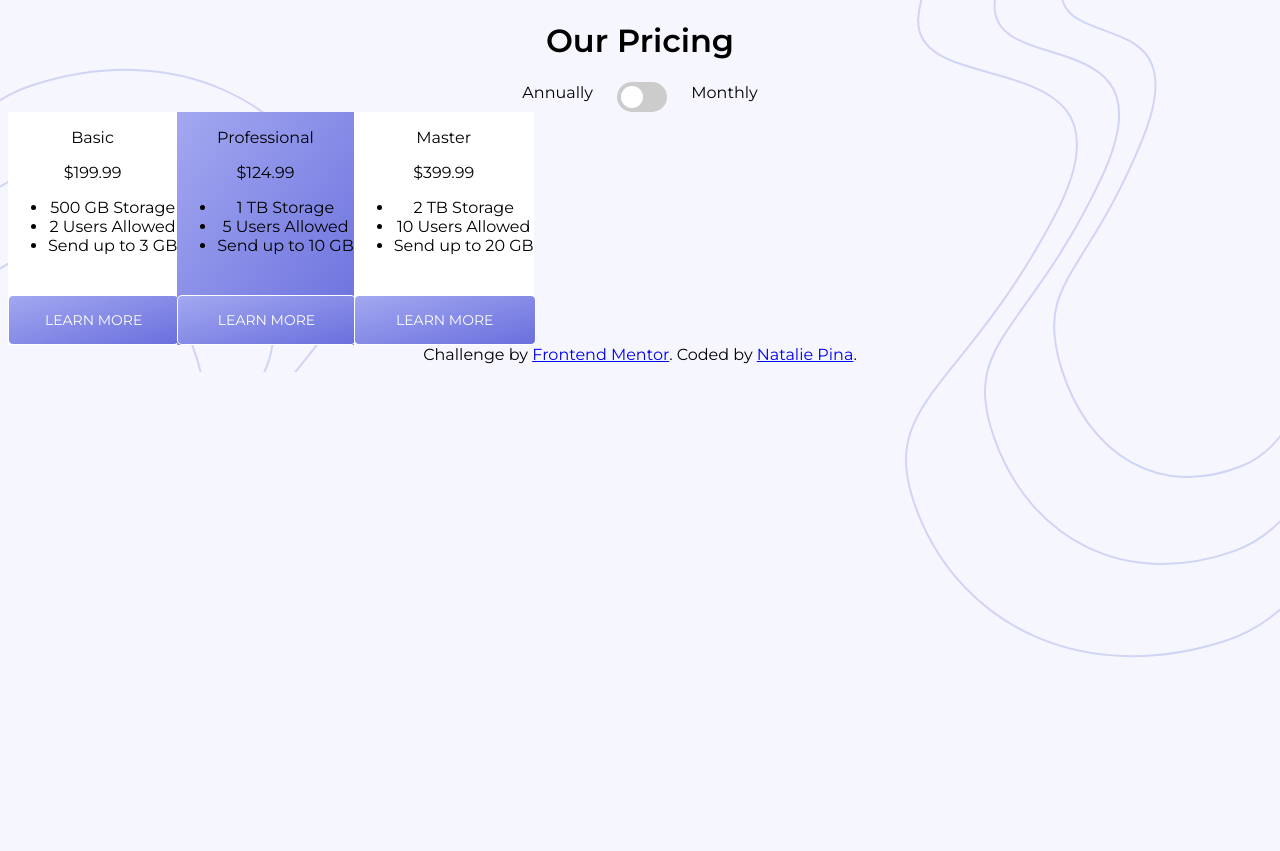
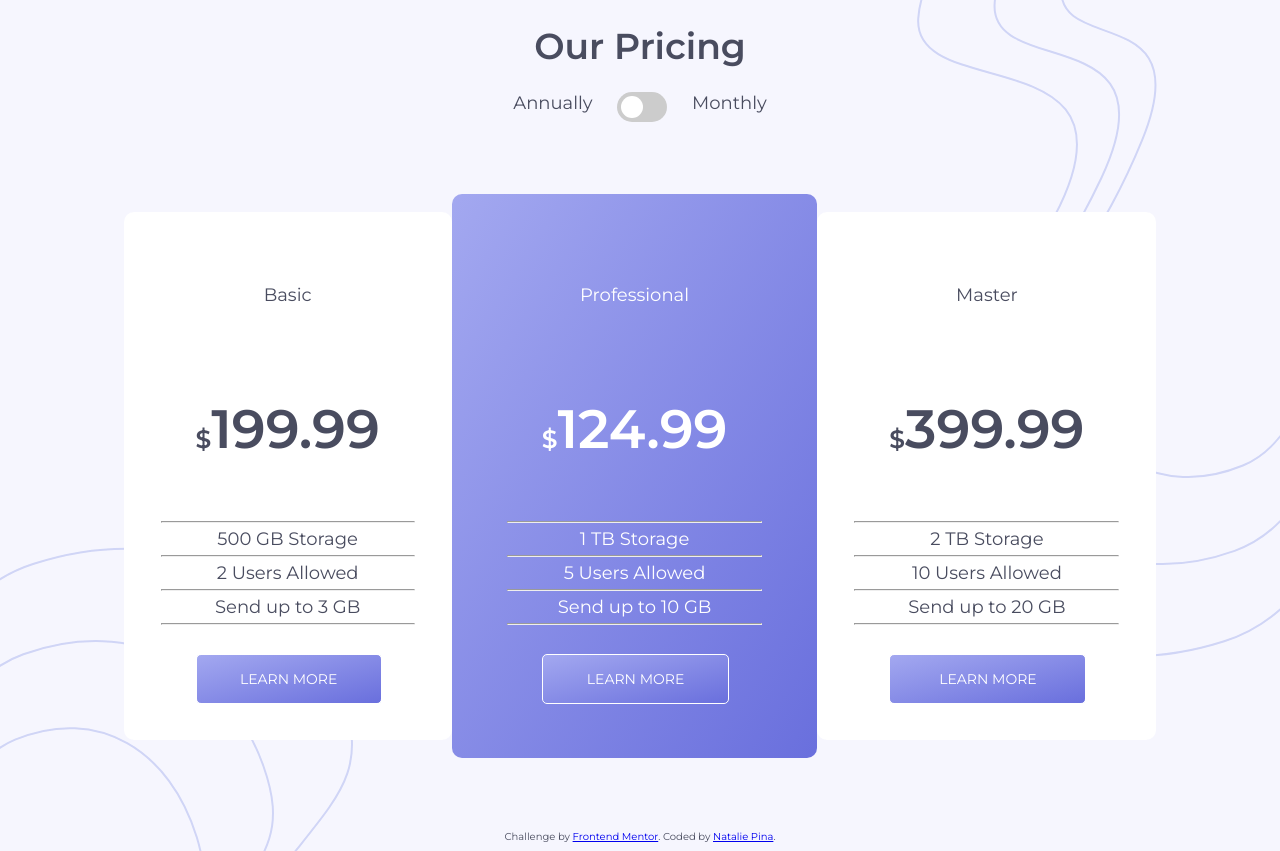
Before and after one commit to nataliepina/pricing-component, a plain HTML site: page index.html in a window 1280 px wide. Before the commit the page ends 800 px from the top, so only its background shows below. Drawn offline with Linux system fonts and the light colour scheme.

Commit message:
updates to style and markup

```diff
--- a/index.html
+++ b/index.html
@@ -24,35 +24,47 @@
   </div>
 
   <div class="card-container">
-    <div class="card" id="basic">
-      <p class="title">Basic</p>
-      <p class="price"><span class="currency">&dollar;</span><span id="basicprice">199.99</span></p>
-      <ul class="info">
+    <div class="card basic" id="basic">
+      <p class="card-title">Basic</p>
+      <p class="card-price"><span id="currency">&dollar;</span>199.99</p>
+      <ul class="card-info">
+        <hr>
         <li>500 GB Storage</li>
+        <hr>
         <li>2 Users Allowed</li>
+        <hr>
         <li>Send up to 3 GB</li>
+        <hr>
       </ul>
       <a class="button" href="#">Learn More</a>
     </div>
 
     <div class="card professional" id="professional">
-      <p class="title">Professional</p>
-      <p class="price"><span class="currency">&dollar;</span><span id="professionalprice">124.99</span></p>
-      <ul class="info">
+      <p class="card-title">Professional</p>
+      <p class="card-price"><span id="currency">&dollar;</span>124.99</p>
+      <ul class="card-info">
+        <hr>
         <li>1 TB Storage</li>
+        <hr>
         <li>5 Users Allowed</li>
+        <hr>
         <li>Send up to 10 GB</li>
+        <hr>
       </ul>
       <a class="button" href="#">Learn More</a>
     </div>
 
-    <div class="card" id="master">
-      <p class="title">Master</p>
-      <p class="price"><span class="currency">&dollar;</span><span id="masterprice">399.99</span></p>
-      <ul class="info">
+    <div class="card master" id="master">
+      <p class="card-title">Master</p>
+      <p class="card-price"><span id="currency">&dollar;</span>399.99</p>
+      <ul class="card-info">
+        <hr>
         <li>2 TB Storage</li>
+        <hr>
         <li>10 Users Allowed</li>
+        <hr>
         <li>Send up to 20 GB</li>
+        <hr>
       </ul>
       <a class="button" href="#">Learn More</a>
     </div>
--- a/style.css
+++ b/style.css
@@ -1,21 +1,73 @@
+
 body {
-  background: url(../images/bg-top.svg) no-repeat top right,
-              hsl(240, 78%, 98%) url(../images/bg-bottom.svg) no-repeat bottom left;
+  background-color: hsl(240, 78%, 98%);
+  background-image: url("images/bg-top.svg"), url("images/bg-bottom.svg");
+  background-repeat: no-repeat;
+  background-attachment: fixed;
+  background-position: right top, left bottom;
   font-family: 'Montserrat', sans-serif;
+  font-size: 18px;
+  font-weight: 400;
+  color: hsl(232, 13%, 33%);
   text-align: center;
 }
 
+
 .card-container {
+  height: 100%;
+  padding: 0;
+  margin: 0;
+  display: -webkit-box;
+  display: -moz-box;
+  display: -ms-flexbox;
+  display: -webkit-flex;
   display: flex;
-  align-content: center;
+  align-items: center;
+  justify-content: center;
+  margin: 4em;
+  flex-flow: row;
 }
 
 .card {
-  background-color: white;
+  background-color: #fff;
+  border-radius: 10px;
+  padding: 2em 4em;
+}
+
+.card-title {
+  margin: 2em 0 2em 0;
+}
+
+.card-price {
+  font-size: 3em;
+  font-weight: 600;
+  display: inline-block;
+}
+
+.card-info {
+  list-style-type: none;
+  margin: 5px 0;
+  padding: 0;
+}
+
+
+#currency {
+  font-size: 25px;
+}
+
+.currecy {
+  font-size: .5em!important;
 }
 
 .professional {
   background-image: linear-gradient(to bottom right, hsl(236, 72%, 79%), hsl(237, 63%, 64%));
+  z-index: 5;
+  padding: 3em 5em;
+  color: #fff;
+}
+
+hr {
+  margin: 5px -35px;
 }
 
 .button {
@@ -39,7 +91,6 @@ body {
   background-color: #fff;
   border: 1px solid hsl(234, 14%, 74%);
 }
-
 
 .pricing-toggle {
   position: relative;
@@ -71,7 +122,7 @@ body {
   width: 22px;
   left: 4px;
   bottom: 4px;
-  background-color: white;
+  background-color: #fff;
   -webkit-transition: .4s;
   -moz-transition: .4s;
   -o-transition: .4s;
@@ -90,3 +141,21 @@ body {
 -o-transition: translateX(20px);
 transform: translateX(20px);
 }
+
+.attribution {
+  font-size: 10px;
+}
+
+@media only screen and (max-width: 1100px) {
+
+  .card-container {
+    flex-flow: column;
+  }
+
+  .basic, .professional, .master {
+    border-radius: 10px;
+    margin: 14px;
+    padding: 1em 3em;
+  }
+
+}
```
Lines whose indentation alone changed are shown as unchanged.
